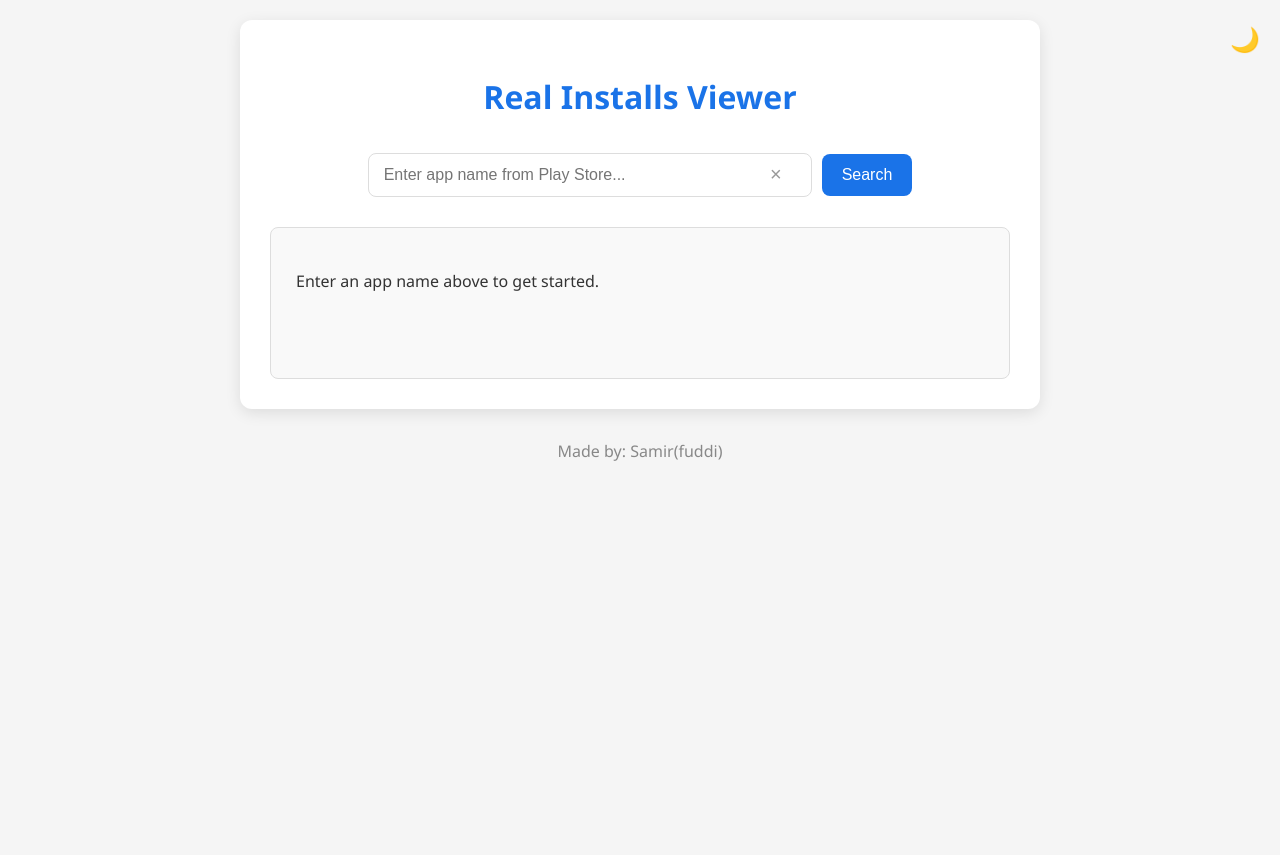
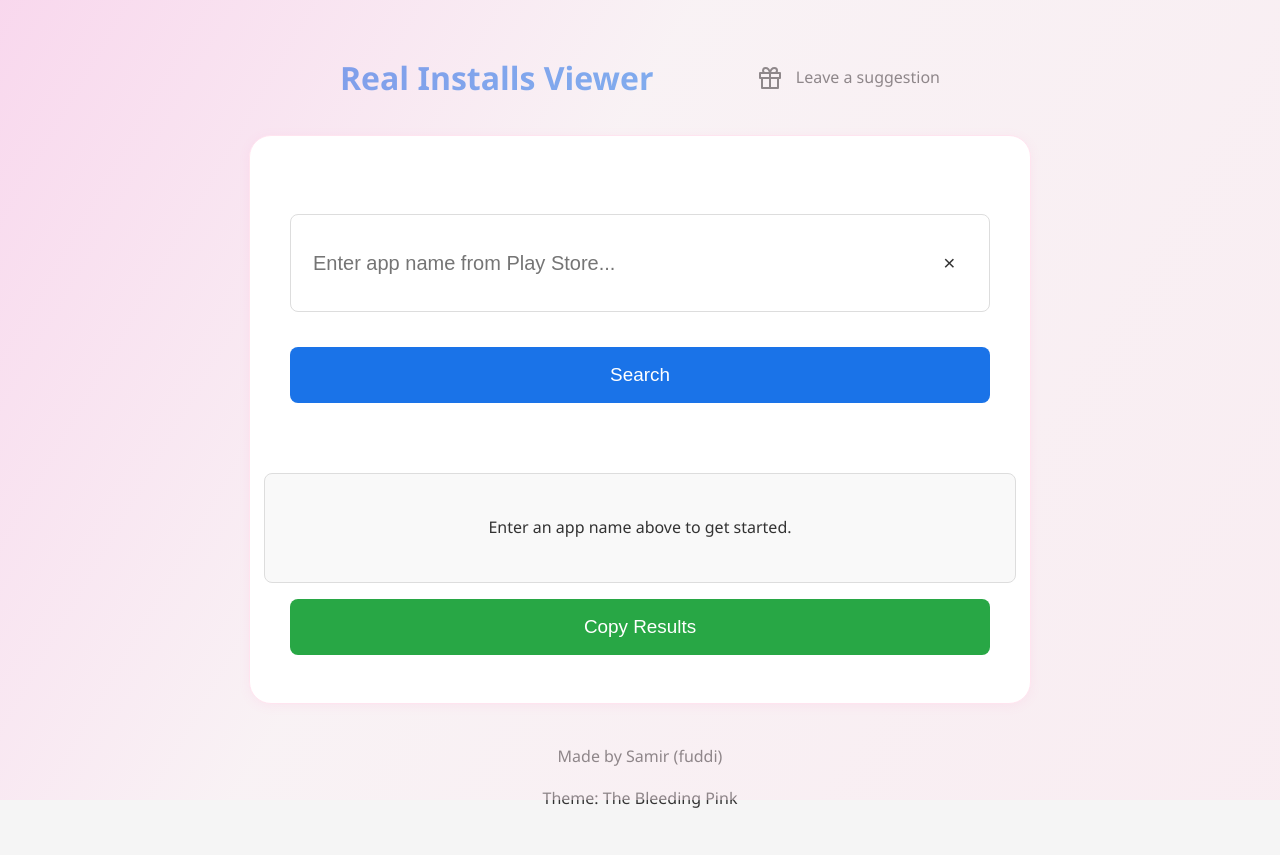
Before and after one commit to Mirvo19/Real-installs-viewer-py, a Flask app: page / in a window 1280 px wide. Before the commit the page ends 461 px from the top, so only its background shows below. Run offline with Flask 3, Linux system fonts and the light colour scheme.

Commit message:
Add files via upload

```diff
--- a/template/index.html
+++ b/template/index.html
@@ -1,30 +1,133 @@
 <!DOCTYPE html>
-<html lang="en">
+<html lang="en" class="">
 <head>
     <meta charset="UTF-8">
     <meta name="viewport" content="width=device-width, initial-scale=1.0">
     <title>Real Installs Viewer</title>
+    <style>
+        /* Critical CSS - Load immediately */
+        body {
+            margin: 0;
+            min-height: 100vh;
+            visibility: hidden;
+            opacity: 0;
+            transition: opacity 0.5s ease-in-out;
+        }
+
+        #preloader {
+            position: fixed;
+            top: 0;
+            left: 0;
+            width: 100%;
+            height: 100%;
+            background: #fff0f6;
+            display: flex;
+            justify-content: center;
+            align-items: center;
+            z-index: 9999;
+            transition: opacity 0.5s ease-out;
+        }
+
+        .loader {
+            border: 5px solid #f8bbd0;
+            border-top: 5px solid #ff69b4;
+            border-radius: 50%;
+            width: 50px;
+            height: 50px;
+            animation: spin 1s linear infinite;
+        }
+
+        @keyframes spin {
+            0% { transform: rotate(0deg); }
+            100% { transform: rotate(360deg); }
+        }
+    </style>
     <link rel="stylesheet" href="{{ url_for('static', filename='styles.css') }}">
+    <script src="https://unpkg.com/feather-icons"></script>
 </head>
 <body>
-    <div class="theme-switcher" onclick="toggleTheme()">🌙</div>
-    <div class="container">
-        <h1>Real Installs Viewer</h1>
-        <div class="search-container">
-            <div class="input-wrapper">
-                <input type="text" id="search-input" placeholder="Enter app name from Play Store...">
-                <button id="clear-btn" onclick="clearSearch()">×</button>
+    <div id="preloader">
+        <div class="loader"></div>
+    </div>
+
+    <div style="min-height:100vh;display:flex;flex-direction:column;justify-content:center;align-items:center;background:var(--flamingo-gray);position:relative;overflow:hidden;">
+        <div class="gradient-bg-animated"></div>
+        <style>
+        .gradient-bg-animated {
+            position: fixed;
+            top: 0; left: 0; width: 100vw; height: 100vh;
+            z-index: 0;
+            pointer-events: none;
+            background: linear-gradient(120deg, #ffb6e6 0%, #fff0f6 40%, #ffe4ef 100%);
+            opacity: 0.45;
+            animation: gradientMove 8s ease-in-out infinite alternate;
+        }
+        @keyframes gradientMove {
+            0% { background-position: 0% 50%; }
+            100% { background-position: 100% 50%; }
+        }
+        .container {
+            position: relative;
+            z-index: 10;
+            box-shadow: 0 2px 12px rgba(255, 105, 180, 0.08);
+            border: 1.5px solid #ffe4ef;
+            background: #fff;
+            border-radius: 22px;
+        }
+        </style>
+        <header class="fade-in-up page-entrance" style="width:100%;max-width:600px;margin-top:32px;display:flex;justify-content:space-between;align-items:center;">
+            <h1 style="margin:0;">Real Installs Viewer</h1>
+            <a href="/suggestions" title="Leave a Suggestion" style="color:var(--flamingo-pink-dark);font-size:1.7rem;display:flex;align-items:center;gap:0.5em;text-decoration:none;">
+                <i data-feather="gift"></i>
+                <span style="font-size:1rem;color:var(--flamingo-pink-dark);font-weight:500;">Leave a suggestion</span>
+            </a>
+        </header>
+        <main class="container fade-in-scale page-entrance" style="margin-top:32px;max-width:700px;width:100%;padding:48px 40px;">
+            <form id="search-form" class="search-container fade-in-up" style="flex-direction:column;align-items:stretch;gap:1.2rem;min-height:140px;">
+                <div class="input-wrapper" style="width:100%;margin-bottom:1rem;position:relative;display:flex;align-items:center;">
+                    <input type="text" id="search-input" placeholder="Enter app name from Play Store..." required style="width:100%;font-size:1.25rem;padding:20px 2.5em 20px 1.1em;min-height:56px;">
+                    <button type="button" id="clear-btn" class="hidden" style="position:absolute;right:0.7em;top:50%;transform:translateY(-50%);font-size:1.3rem;background:none;border:none;color:var(--flamingo-pink-dark);cursor:pointer;line-height:1;">&times;</button>
+                </div>
+                <button type="submit" id="search-button" class="fade-in-btn" style="width:100%;margin-bottom:1rem;min-height:56px;font-size:1.18rem;">Search</button>
+            </form>
+            <div style="min-height:120px;display:flex;flex-direction:column;align-items:center;justify-content:flex-start;">
+                <div id="result" class="result fade-in-up installs-animated" style="margin-top:1.5rem;text-align:center;min-height:2.5em;width:100%;">
+                    <p>Enter an app name above to get started.</p>
+                </div>
+                <button id="copy-btn" class="fade-in-btn" style="width:100%;margin-top:1rem;min-height:56px;font-size:1.18rem;opacity:0;pointer-events:none;transition:opacity 0.4s;">Copy Results</button>
             </div>
-            <button onclick="searchApp()">Search</button>
-        </div>
-        <div id="result" class="result">
-            <p>Enter an app name above to get started.</p>
-        </div>
-        <button id="copy-btn" onclick="copyResults()" style="display: none;">Copy Results</button>
+        </main>
+        <footer class="fade-in-up page-entrance" style="margin-top:auto;padding:24px 0 8px 0;width:100%;text-align:center;color:var(--flamingo-pink-dark);font-size:1em;">
+            <p>Made by Samir (fuddi)</p>
+            <p>Theme: The Bleeding Pink</p>
+        </footer>
     </div>
-    <footer>
-        <p>Made by: Samir(fuddi)</p>
-    </footer>
+
+    <style>
+        .fade-in-up,
+        .fade-in-scale,
+        .fade-in-btn,
+        .page-entrance,
+        .installs-animated {
+            opacity: 1 !important;
+            transform: none !important;
+            transition: none !important;
+            animation: none !important;
+        }
+    </style>
+    <script>
+        // Hide preloader and show content when everything is loaded
+        window.addEventListener('load', function() {
+            document.body.style.visibility = 'visible';
+            document.body.style.opacity = '1';
+            const preloader = document.getElementById('preloader');
+            preloader.style.display = 'none';
+            // Initialize feather icons
+            if (typeof feather !== 'undefined') {
+                feather.replace();
+            }
+        });
+    </script>
     <script src="{{ url_for('static', filename='script.js') }}"></script>
 </body>
 </html>
```
Also changed, not shown: template/suggestions.html (added, +123 -0 lines).
